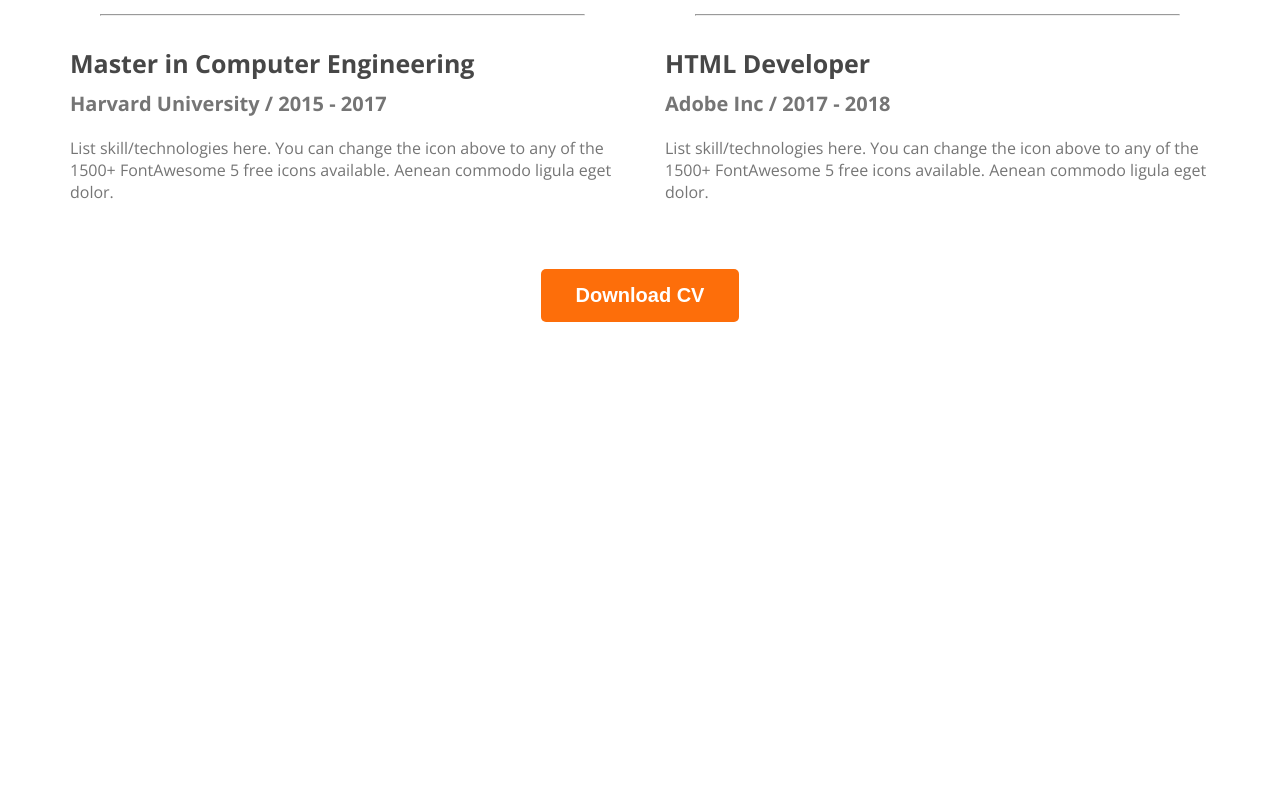
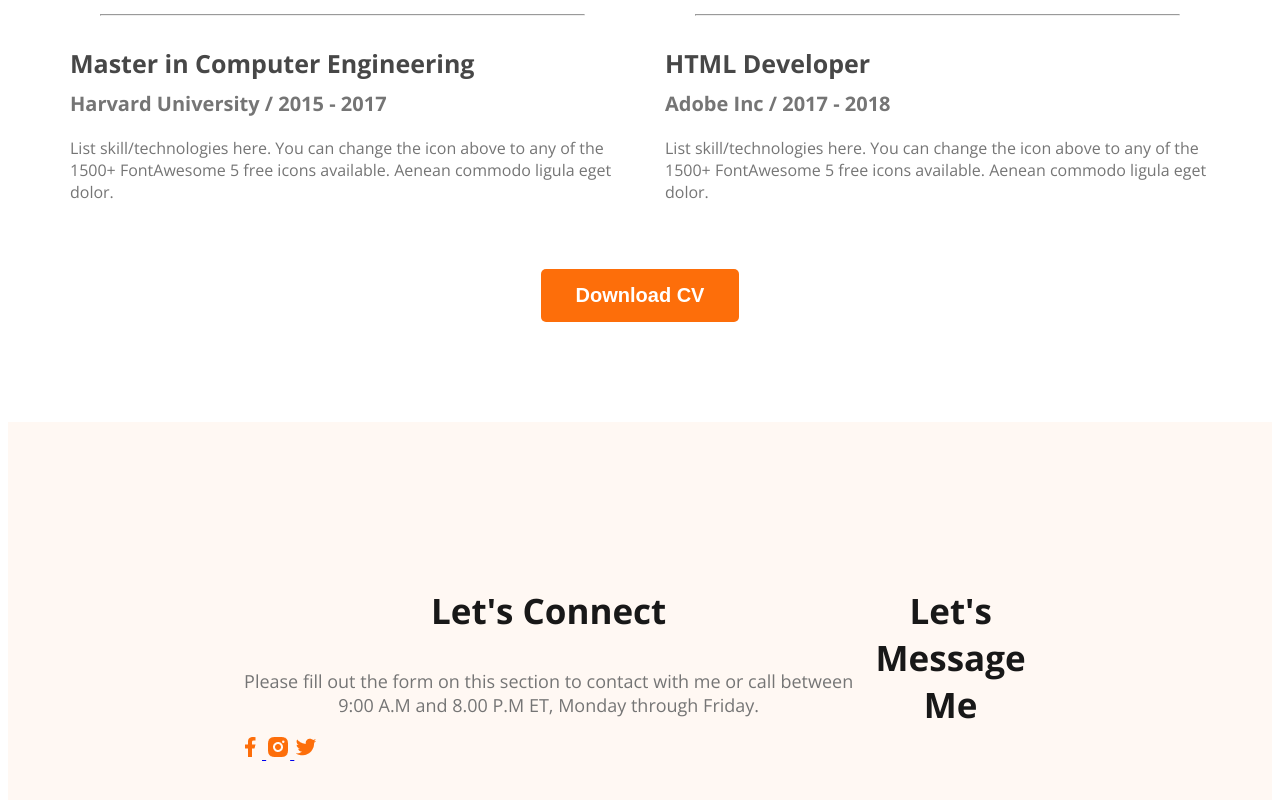
Before and after one commit to SmritySarkar/developer-portfolio, a plain HTML site: page index.html in a window 1280 px wide. Shown: the part 2832-3632 px from the top of the page. Before the commit the page ends 3162 px from the top, so only its background shows below. Drawn offline with nearby package versions, Linux system fonts and the light colour scheme.

Commit message:
Footer Section Added

```diff
--- a/index.html
+++ b/index.html
@@ -166,7 +166,28 @@
         <!-- A Summary Of My Journey Section Ends Here -->
     </main>
     <footer>
-
+        <!-- Footer Section Starts Here -->
+        <div class="footer-column">
+            <h3 class="section-title">Let's Connect</h3>
+            <p class="section-description">
+                Please fill out the form on this section to contact with me or call between 9:00 A.M and 8.00 P.M ET, Monday through Friday.
+            </p>
+            <div class="social-links">
+                <a href="https://www.facebook.com/" target="blank">
+                    <img src="images/icons/facebook.png" alt="" >
+                </a>
+                <a href="https://www.instagram.com/" target="blank">
+                    <img src="images/icons/insta.png" alt="">
+                </a>
+                <a href="https://twitter.com/" target="blank">
+                    <img src="images/icons/twitter.png" alt="">
+                </a>
+            </div>
+        </div>
+        <div class="footer-column">
+            <h3 class="section-title">Let's Message Me</h3>
+        </div>
+        <!-- Footer Section Ends Here -->
     </footer>
 </body>
 </html>
--- a/styles/portfolio.css
+++ b/styles/portfolio.css
@@ -181,3 +181,10 @@ main section{
     text-align:center;
     margin-top: 50px;
 }
+/* Footer Section Styles */
+footer{
+    display:flex;
+    background:#FFF8F3;
+    padding:130px 230px;
+    margin-top:100px;
+}
```
